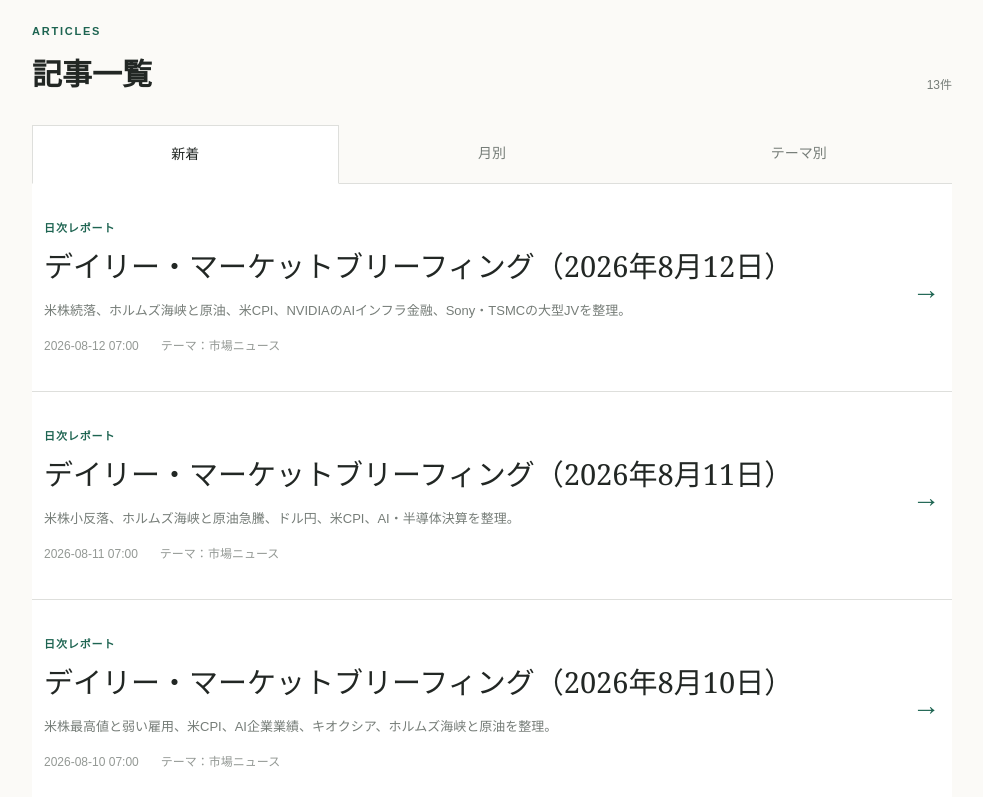
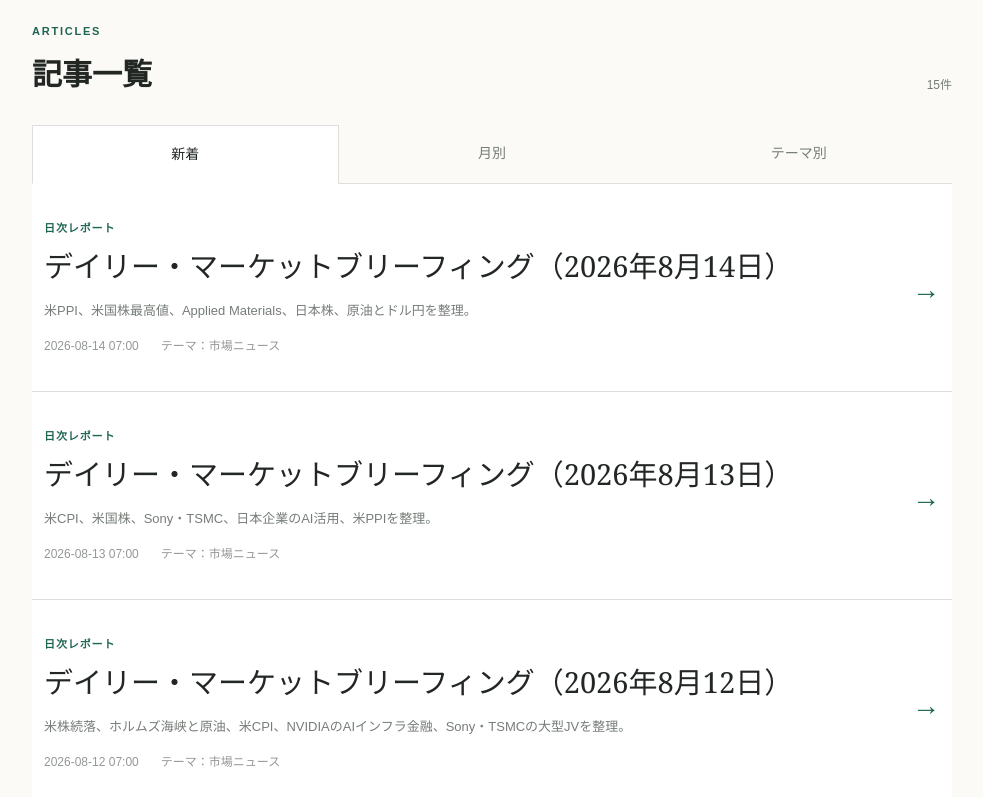
Before and after one commit to market-note-jp/market-note, a Next.js app: page / in a window 1280 px wide. Shown: the part 465-1262 px from the top of the page, without its empty margins (148-1131 px from the left). Built offline with nearby package versions, Linux system fonts and the light colour scheme.

Commit message:
Add August 13 and 14 briefings to article index

```diff
--- a/app/page.tsx
+++ b/app/page.tsx
@@ -1,6 +1,24 @@
 import Link from "next/link";
 
 const articles = [
+  {
+    kind: "日次レポート",
+    date: "2026-08-14 07:00",
+    dateTime: "2026-08-14T07:00:00+09:00",
+    title: "デイリー・マーケットブリーフィング（2026年8月14日）",
+    excerpt:
+      "米PPI、米国株最高値、Applied Materials、日本株、原油とドル円を整理。",
+    href: "/articles/daily-2026-08-14",
+  },
+  {
+    kind: "日次レポート",
+    date: "2026-08-13 07:00",
+    dateTime: "2026-08-13T07:00:00+09:00",
+    title: "デイリー・マーケットブリーフィング（2026年8月13日）",
+    excerpt:
+      "米CPI、米国株、Sony・TSMC、日本企業のAI活用、米PPIを整理。",
+    href: "/articles/daily-2026-08-13",
+  },
   {
     kind: "日次レポート",
     date: "2026-08-12 07:00",
```
